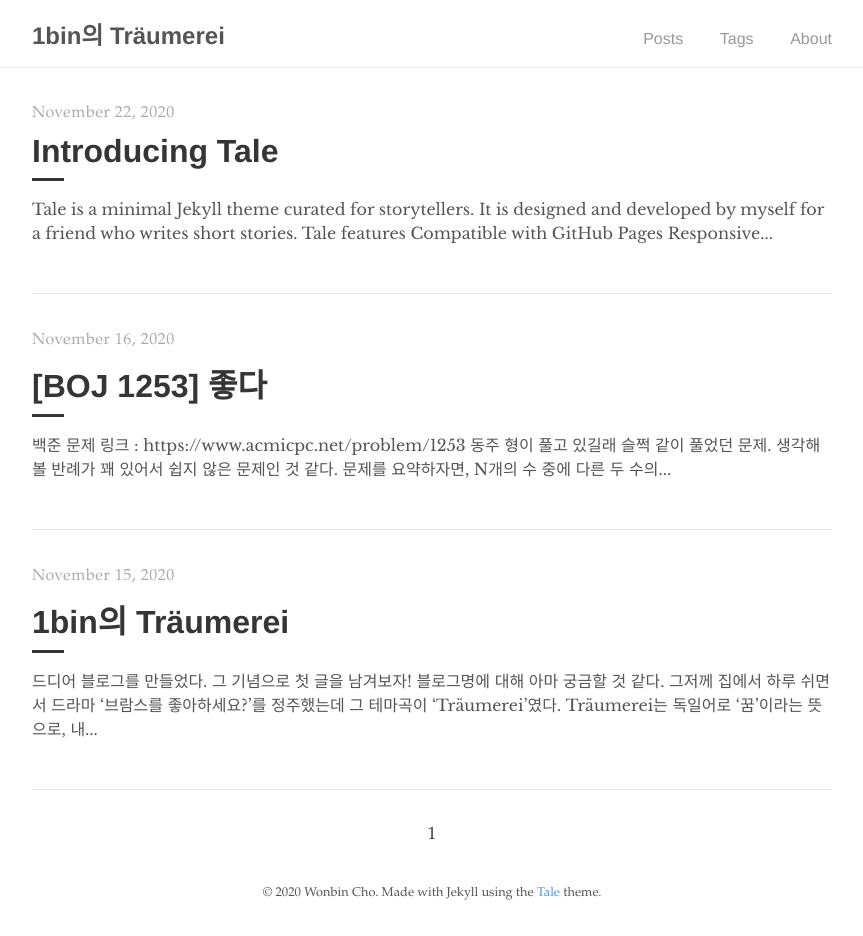
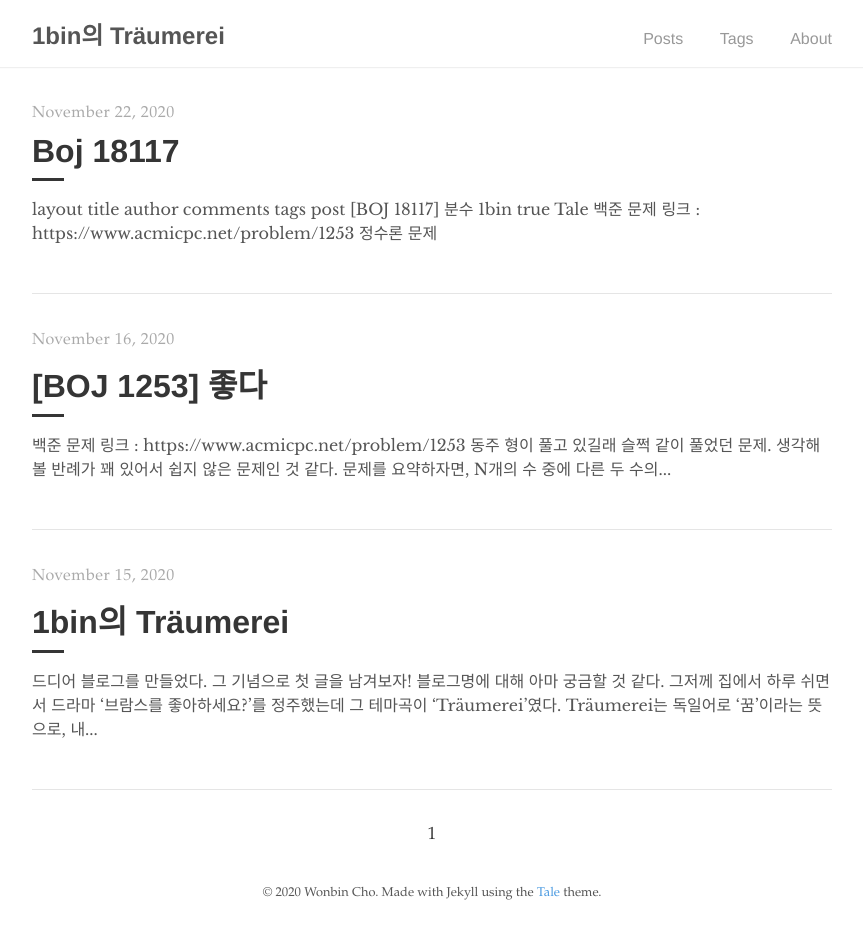
Before and after one commit to 1bin01/1bin01.github.io, a Jekyll site: the page built from index.html, in a window 1280 px wide. Shown: the whole page, without its empty margins (208-1071 px from the left). Built offline with Jekyll 4.4.1, drawn with Linux system fonts in a browser that asks for light colours; the list of posts is cut into pages by our own code.

Commit message:
Update 2020-11-22-boj-18117.md

```diff
--- a/_posts/2020-11-22-boj-18117.md
+++ b/_posts/2020-11-22-boj-18117.md
@@ -1,26 +1,14 @@
----
-layout: post
-title:  "Introducing Tale"
-author: "Chester"
-comments: true
-tags: Tale
----
+layout	title	author	comments	tags
+post
+[BOJ 18117] 분수
+1bin
+true
+Tale
+백준 문제 링크 : https://www.acmicpc.net/problem/1253
 
-Tale is a minimal [Jekyll](https://jekyllrb.com/) theme curated for storytellers. It is designed and developed by [myself](https://github.com/chesterhow/) for a friend who writes short stories.
+정수론 문제
 
-## Tale features
-- Compatible with GitHub Pages
-- Responsive design (looks just as good on mobile)
-- Syntax highlighting, with the help of Pygments
-- Markdown and HTML text formatting
-- Pagination of posts
 
-Head over to the [Example Content]({{ site.baseurl }}/2017-03-16/example-content) post for a showcase of Tale's text formatting features.
+<script src="https://gist.github.com/1bin01/20a08dc505018fe4f9d02d760140f084.js"></script>
 
-## Browser Support
-Tale works on most if not all modern browsers, including Chrome, Safari and Firefox 👍🏼
-
-## Download or Contribute
-Tale is publicly hosted on GitHub, so go ahead and download or fork it at the [GitHub repository](https://github.com/chesterhow/tale). If you spot any bugs or have any suggestions, feel free to create an issue or make a pull request.
-
-Thanks for checking out Tale!
+<script src="https://gist.github.com/1bin01/2a423e462e5f260db8abb64e161ce35e.js"></script>
```
